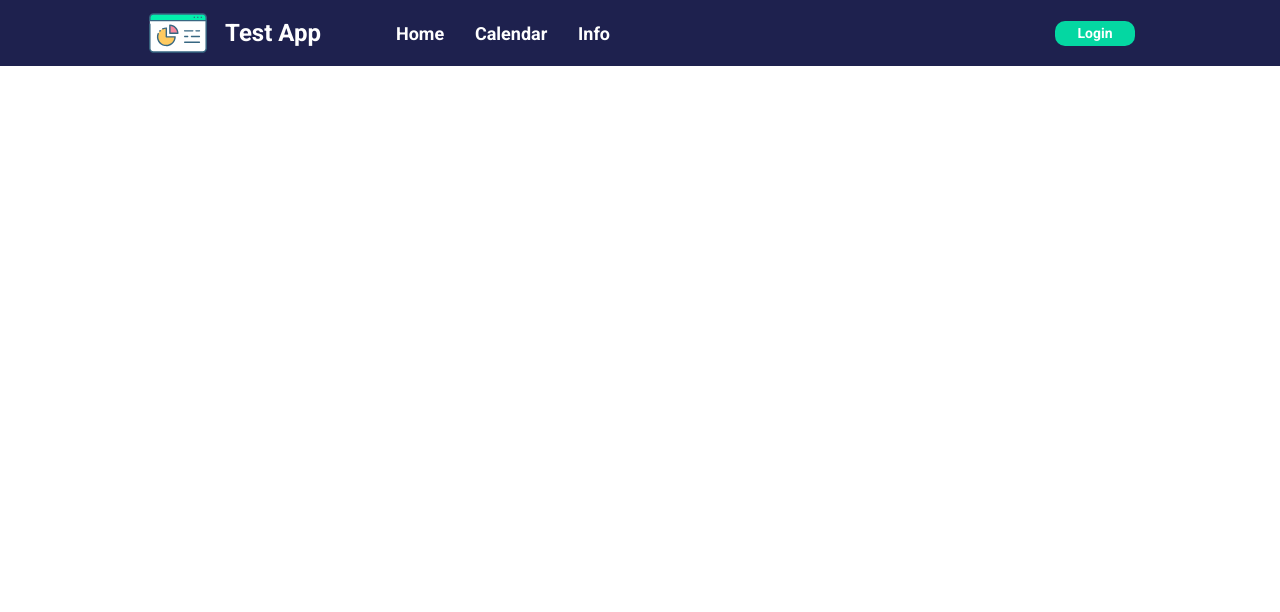
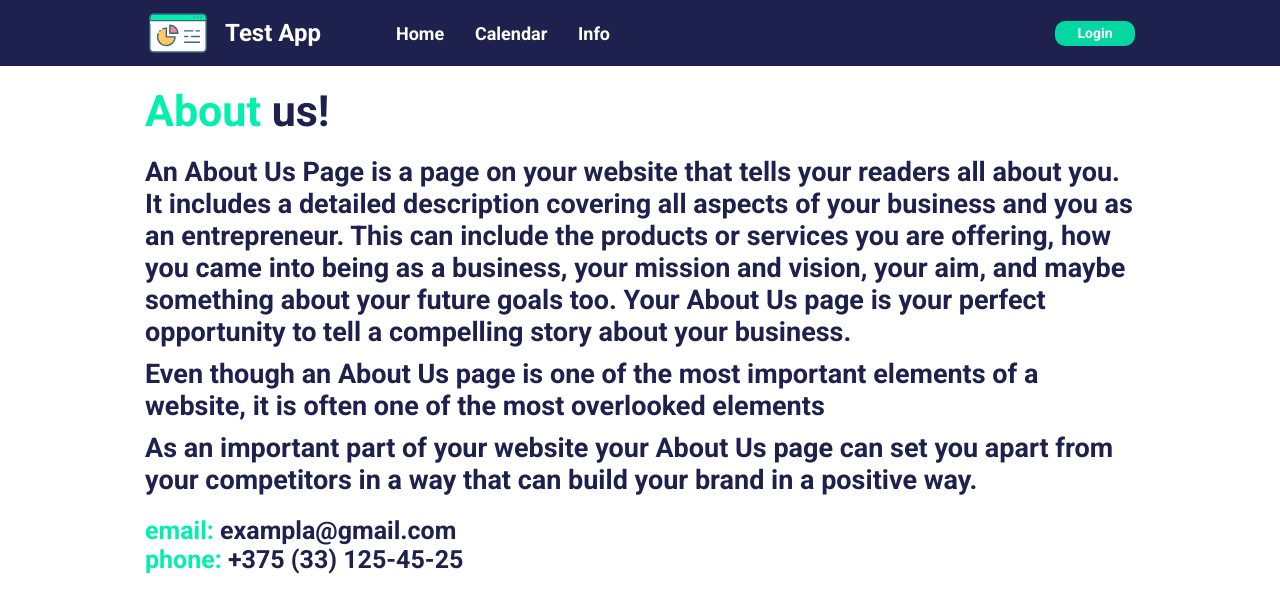
Before and after one commit to pavlaa/test-web, a React (Create React App) app: page /info in a window 1280 px wide. Shown: the top 612 px of the page. Built offline with nearby package versions, Linux system fonts and the light colour scheme.

Commit message:
feat: add info page and create layout

```diff
--- a/src/App.js
+++ b/src/App.js
@@ -1,7 +1,8 @@
 import './App.css';
 import Header from "./components/Header";
+import {Route, Routes} from "react-router-dom";
 import HomePage from "./components/HomePage";
-import {Route, Routes} from "react-router-dom";
+import InfoPage from "./components/InfoPage";
 
 function App() {
   return (
@@ -10,6 +11,7 @@ function App() {
       <div className="body _container">
         <Routes>
           <Route path="/" element={<HomePage />}/>
+          <Route path="/info" element={<InfoPage />}/>
         </Routes>
       </div>
     </div>
--- /dev/null
+++ b/src/components/InfoPage.jsx
@@ -0,0 +1,40 @@
+import React from 'react';
+import style from './InfoPage.module.css';
+
+
+const InfoPage = () => {
+  return (
+    <div className={style.info}>
+      <div className={`${style.info__container} _container`}>
+        <h2><span>About</span> us!</h2>
+        <div className={style.info__text}>
+          <p>
+            An About Us Page is a page on your website that tells your readers all about you. It includes a detailed
+            description covering all aspects of your business and you as an entrepreneur. This can include the products
+            or services you are offering, how you came into being as a business, your mission and vision, your aim, and
+            maybe something about your future goals too. Your About Us page is your perfect opportunity to tell a
+            compelling story about your business.
+          </p>
+          <p>
+            Even though an About Us page is one of the most important elements of a website, it is often one of the most
+            overlooked elements
+          </p>
+          <p>
+            As an important part of your website your About Us page can set you apart from your competitors in a way
+            that can build your brand in a positive way.
+          </p>
+        </div>
+        <div className={style.info__contact}>
+          <p>
+            <span>email:</span> exampla@gmail.com
+          </p>
+          <p>
+            <span>phone:</span> +375 (33) 125-45-25
+          </p>
+        </div>
+      </div>
+    </div>
+  );
+};
+
+export default InfoPage;
--- /dev/null
+++ b/src/components/InfoPage.module.css
@@ -0,0 +1,36 @@
+.info {
+  background-color: var(--white-color);
+  color: var(--mainDark-color);
+  font-weight: 700;
+}
+
+.info__container {
+  font-size: 43px;
+  line-height: 50px;
+}
+
+.info__container h2 {
+  margin-bottom: 20px;
+}
+
+.info__container span {
+  color: var(--mainGreen-color);
+}
+
+.info__text {
+  color: var(--mainDark-color);
+  font-size: 27px;
+  line-height: 32px;
+  margin-bottom: 20px;
+}
+
+.info__text p {
+  margin-bottom: 10px;
+}
+
+.info__contact {
+  color: var(--mainDark-color);
+  margin-bottom: 5px;
+  font-size: 25px;
+  line-height: 29px;
+}
```
